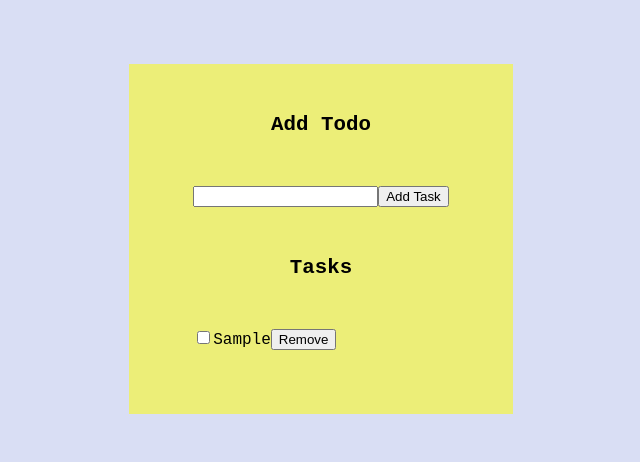
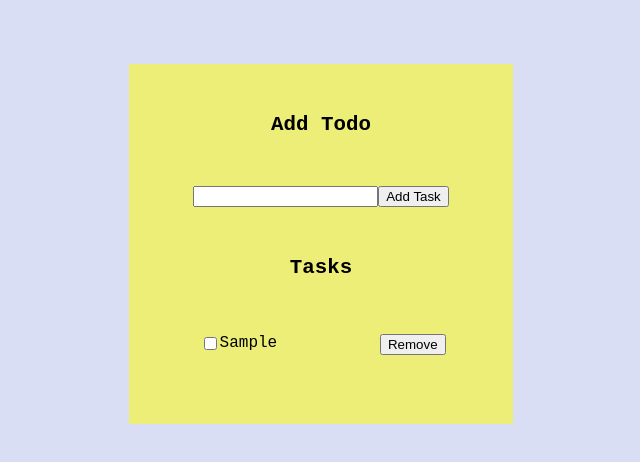
Before and after one commit to bergeper/React--TodoApp, a React (Vite) app: page / in a window 1280 px wide. Both pictures are taken after typing "Sample" into the empty fields and a click on the button "Add Task". Shown: the top 462 px of the page, without its empty margins (319-959 px from the left). Built offline with nearby package versions, Linux system fonts and the light colour scheme.

Commit message:
(feat): basic styling

```diff
--- a/src/components/ViewTodo/ViewTodo.tsx
+++ b/src/components/ViewTodo/ViewTodo.tsx
@@ -2,6 +2,7 @@ import { TodosDispatchContext } from '../../contexts/TodosDispatchContext';
 import { Todo } from '../../models/Todo';
 import { useContext } from 'react';
 import { ActionType } from '../../reducers/TodosReducer';
+import './ViewTodo.scss';
 
 interface ITodoProps {
   todo: Todo;
@@ -10,21 +11,27 @@ interface ITodoProps {
 export const ViewTodo = ({ todo }: ITodoProps) => {
   const dispatch = useContext(TodosDispatchContext);
 
-  return (
+  const htmlForTodo = (
     <div
       onClick={() => {
         dispatch({ type: ActionType.TOGGLE, payload: todo.id });
       }}
+      className='todo'
     >
       <input type='checkbox' checked={todo.done} />
-      <span>{todo.task}</span>
+      <span className={todo.done ? 'todo__task--done' : 'todo__task'}>
+        {todo.task}
+      </span>
       <button
         onClick={() => {
           dispatch({ type: ActionType.REMOVE, payload: todo.id });
         }}
+        className='todo__removeBtn'
       >
         Remove
       </button>
     </div>
   );
+
+  return <>{htmlForTodo}</>;
 };
```
